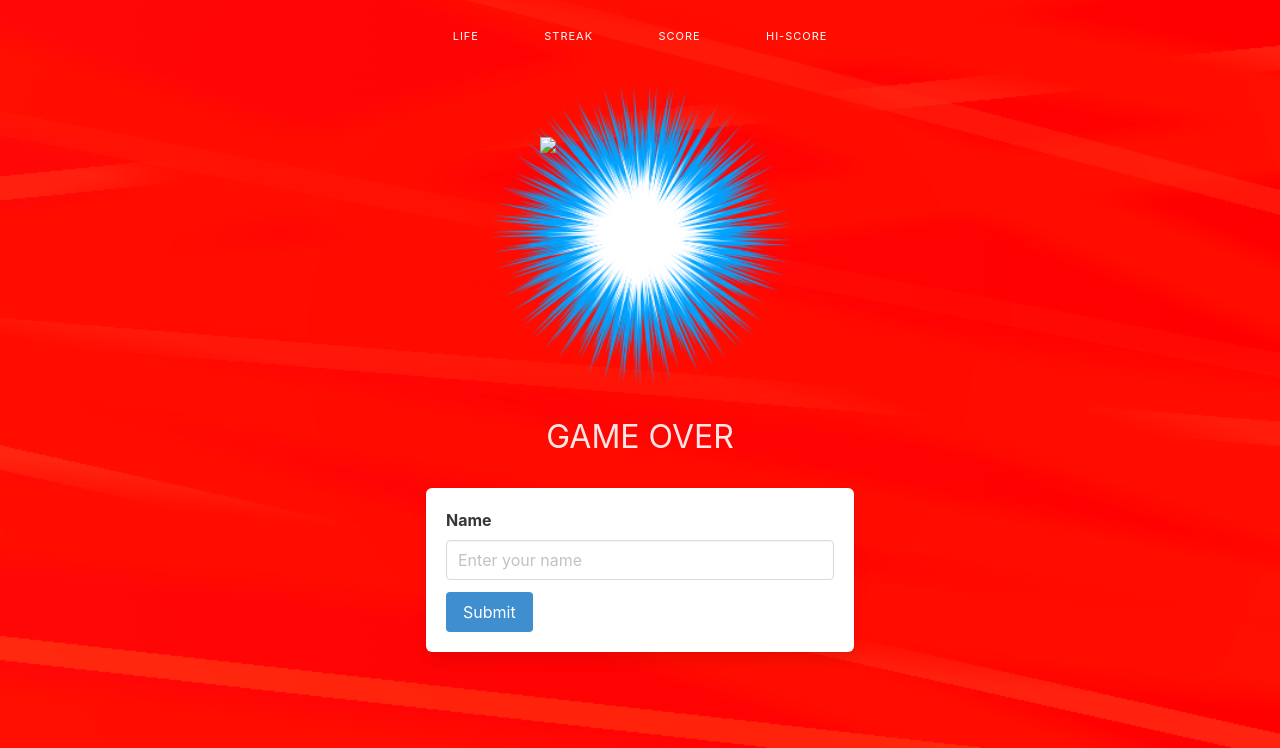
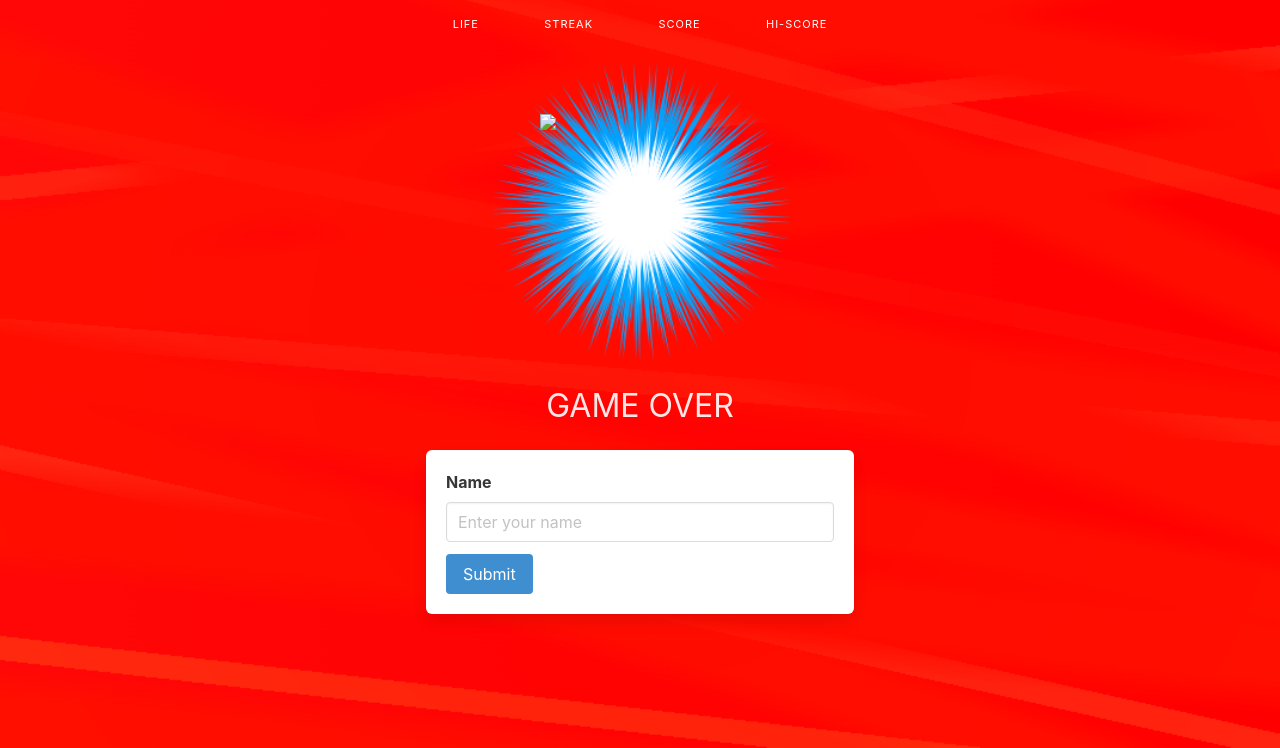
Before and after one commit to han-wong/fabulous-simple-freckle, a Flask app: template pokemon/templates/pages/play.html in a window 1280 px wide. Shown: the part 52-800 px from the top of the page. Run offline with Flask 2, Linux system fonts and the light colour scheme; the template is opened without the code that fills it, so the values that code supplies are empty.

Commit message:
update style

```diff
--- a/pokemon/static/style.css
+++ b/pokemon/static/style.css
@@ -1,15 +1,3 @@
-.hero {
-  background-image: url('bg.png');
-  background-position: center;
-  background-repeat: no-repeat;
-  background-attachment: fixed;
-  background-size: cover;
-}
-
-.hero>.container {
-  max-width: 460px;
-}
-
 .animation-start {
   margin: 150px;
 }
@@ -23,8 +11,20 @@
   gap: 5px;
 }
 
-.hero-body {
-  max-height: 700px;
+.container {
+  flex-grow: 0;
+}
+
+.hero {
+  background-image: url('bg.png');
+  background-position: center;
+  background-repeat: no-repeat;
+  background-attachment: fixed;
+  background-size: cover;
+}
+
+.hero>.container {
+  max-width: 460px;
 }
 
 .hi-score {
--- a/pokemon/templates/base.html
+++ b/pokemon/templates/base.html
@@ -16,7 +16,7 @@
   <body>
     {% include '_navigation.html' %}
     <section class="hero is-danger is-fullheight-with-navbar">
-      <div class="container hero-body is-flex-direction-column is-max-desktop mb-4 p-4">
+      <div class="container hero-body is-flex-direction-column is-flex-grow-0 is-max-desktop mb-4 p-4">
         {% block content %}
 
         {% endblock %}
--- a/pokemon/templates/pages/play.html
+++ b/pokemon/templates/pages/play.html
@@ -6,7 +6,7 @@
 {% endblock %}
 
 {% block content %}
-  <div class="container level has-text-centered is-fluid is-mobile p-0" id="score-board">
+  <div class="container has-text-centered is-fluid is-mobile level p-0" id="score-board">
     <div class="level-item">
       <div class="heading">
         <p>Life</p>
```
